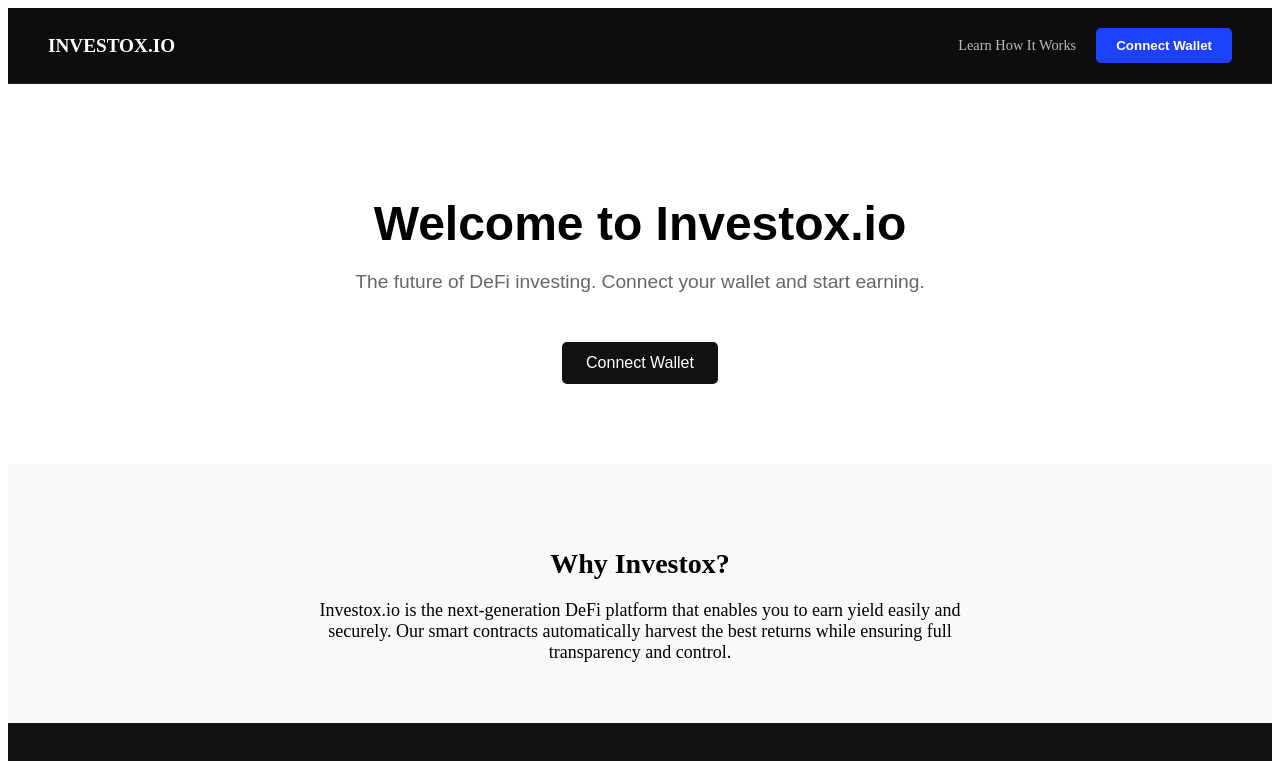
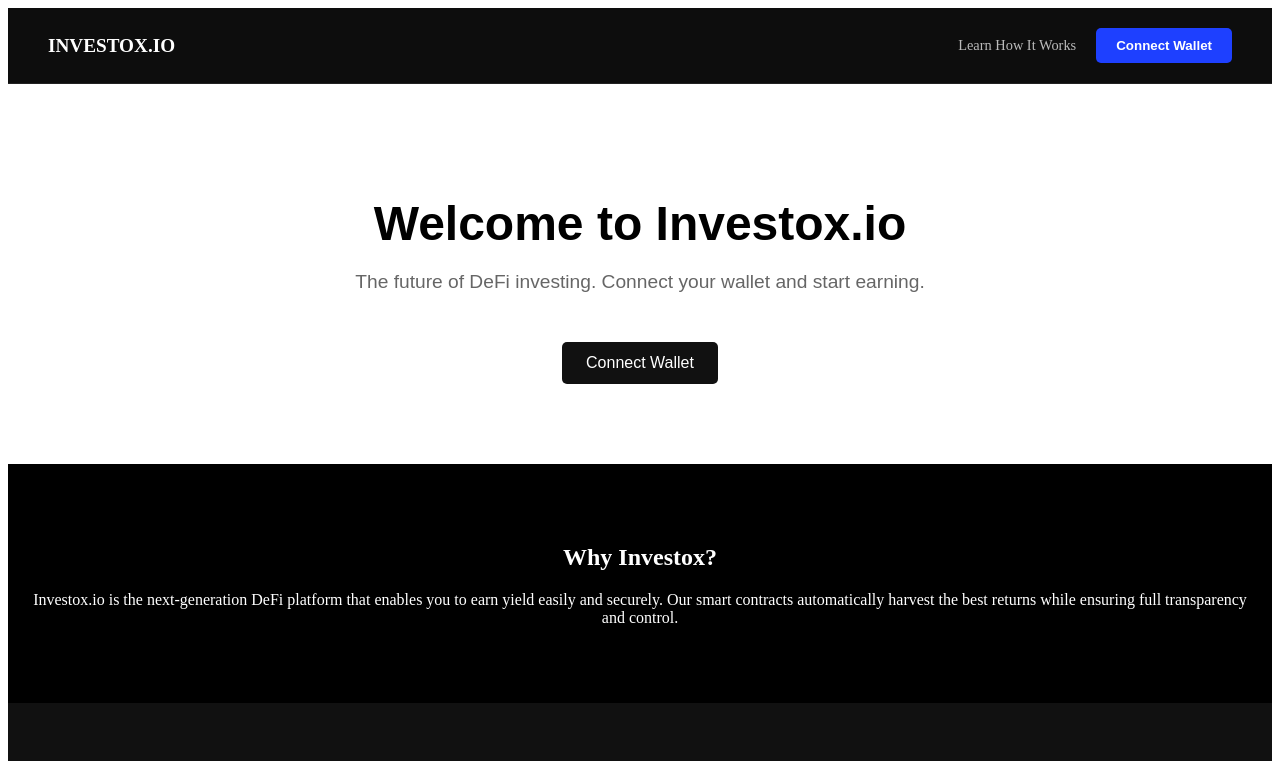
Before and after one commit to invextox/investox-site, a Next.js app: page / in a window 1280 px wide. Shown: the top 761 px of the page. Built offline with nearby package versions, Linux system fonts and the light colour scheme.

Commit message:
Update whyInvestox.js

```diff
--- a/components/whyInvestox.js
+++ b/components/whyInvestox.js
@@ -1,8 +1,8 @@
 export default function WhyInvestox() {
   return (
-    <section style={{ backgroundColor: '#f9f9f9', padding: '60px 20px', textAlign: 'center' }}>
-      <h2 style={{ fontSize: '28px', marginBottom: '20px' }}>Why Investox?</h2>
-      <p style={{ fontSize: '18px', maxWidth: '700px', margin: '0 auto' }}>
+    <section style={{ backgroundColor: '#000', color: '#fff', padding: '60px 20px', textAlign: 'center' }}>
+      <h2>Why Investox?</h2>
+      <p>
         Investox.io is the next-generation DeFi platform that enables you to earn yield easily and securely.
         Our smart contracts automatically harvest the best returns while ensuring full transparency and control.
       </p>
```
